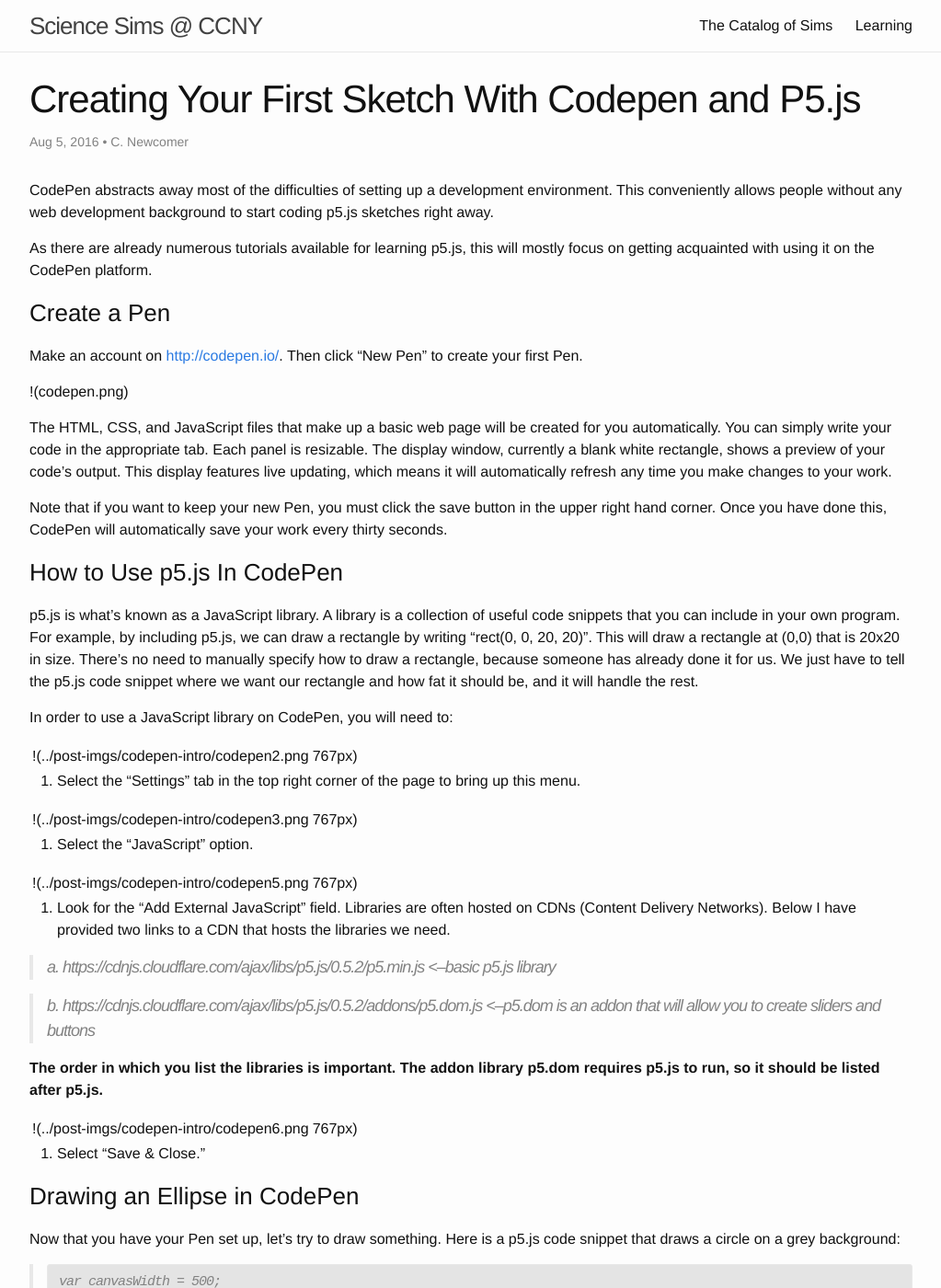
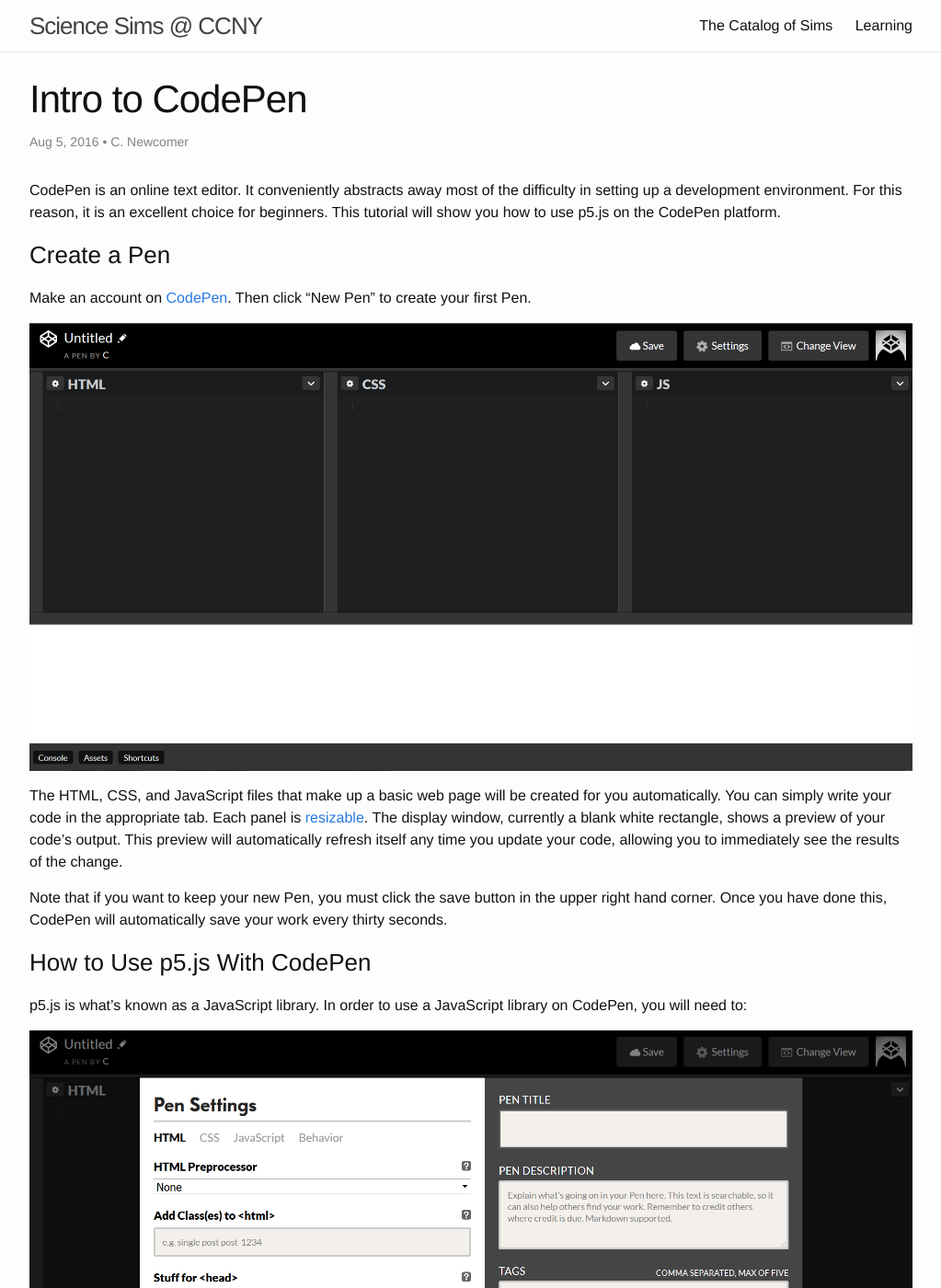
Before and after one commit to ccny-physics-sims/ccny-physics-sims.github.io, a Jekyll site: the page built from _tutorials/2016-08-05-intro-to-codepen.md, in a window 1280 px wide and 1400 px high. Shown: the whole window at 92% size, without its empty margins (128-1151 px from the left). Built offline with Jekyll 4.4.1, drawn with Linux system fonts in a browser that asks for light colours; some of the changed text lies outside the part shown.

Commit message:
added codepen tutorial

````diff
--- a/_tutorials/2016-08-05-intro-to-codepen.md
+++ b/_tutorials/2016-08-05-intro-to-codepen.md
@@ -1,6 +1,6 @@
 ---
 layout: post
-title:  Creating Your First Sketch With Codepen and P5.js
+title:  Intro to CodePen
 date:   2016-08-05 19:44:45 -0400
 categories: coding
 author: C. Newcomer
@@ -12,55 +12,55 @@
  - codepen
 ---
 
-CodePen abstracts away most of the difficulties of setting up a development environment. This conveniently allows people without any web development background to start coding p5.js sketches right away.
-
-As there are already numerous tutorials available for learning p5.js, this will mostly focus on getting acquainted with using it on the CodePen platform.
+CodePen is an online text editor. It conveniently abstracts away most of the difficulty in setting up a development environment. For this reason, it is an excellent choice for beginners. This tutorial will show you how to use p5.js on the CodePen platform.
 
 
 ### Create a Pen
 
-Make an account on [http://codepen.io/](CodePen). Then click "New Pen" to create your first Pen.
+Make an account on <A HREF="http://codepen.io/">CodePen</a>. Then click "New Pen" to create your first Pen.
 
-!(codepen.png)
+<img src = "../post-imgs/codepen-intro/codepen1.png">
 
-The HTML, CSS, and JavaScript files that make up a basic web page will be created for you automatically. You can simply write your code in the appropriate tab. Each panel is resizable. The display window, currently a blank white rectangle, shows a preview of your code's output. This display features live updating, which means it will automatically refresh any time you make changes to your work.
+The HTML, CSS, and JavaScript files that make up a basic web page will be created for you automatically. You can simply write your code in the appropriate tab. Each panel is <a href= "https://blog.codepen.io/documentation/editor/full-screen-editing/">resizable</a>. The display window, currently a blank white rectangle, shows a preview of your code's output. This preview will automatically refresh itself any time you update your code, allowing you to immediately see the results of the change.
 
 Note that if you want to keep your new Pen, you must click the save button in the upper right hand corner. Once you have done this, CodePen will automatically save your work every thirty seconds.
 
-### How to Use p5.js In CodePen
+### How to Use p5.js With CodePen
 
-p5.js is what's known as a JavaScript library. A library is a collection of useful code snippets that you can include in your own program. For example, by including p5.js, we can draw a rectangle by writing "rect(0, 0, 20, 20)". This will draw a rectangle at (0,0) that is 20x20 in size. There's no need to manually specify how to draw a rectangle, because someone has already done it for us. We just have to tell the p5.js code snippet where we want our rectangle and how fat it should be, and it will handle the rest.
+p5.js is what's known as a JavaScript library. <!---A library is a collection of useful code snippets that you can include in your own program. For example, by including p5.js, we can draw a rectangle by writing ```rect(0, 0, 20, 20)```. This will draw a rectangle at (0,0) that is 20x20 in size. There's no need to manually specify how to draw a rectangle, because someone has already done it for us. We just have to tell the p5.js code snippet where we want our rectangle and how fat it should be, and it will handle the rest. ---> In order to use a JavaScript library on CodePen, you will need to:
 
-In order to use a JavaScript library on CodePen, you will need to:
-
-!(../post-imgs/codepen-intro/codepen2.png|767px)
+<img src = "../post-imgs/codepen-intro/codepen2.png">
 
 1. Select the "Settings" tab in the top right corner of the page to bring up this menu.
 
-!(../post-imgs/codepen-intro/codepen3.png|767px)
+ <img src = "../post-imgs/codepen-intro/codepen3.png">
+<ol start="2">
+  <li>Select the "JavaScript" option. </li></ol>
 
-2. Select the "JavaScript" option.
+ <img src = "../post-imgs/codepen-intro/codepen5.png">
 
-!(../post-imgs/codepen-intro/codepen5.png|767px)
+<ol start="3">
+  <li>Look for the "Add External JavaScript" field. Libraries are often hosted on CDNs (Content Delivery Networks). Below I have provided two links to a CDN that hosts the libraries we need. </li></ol>
+<ul>
+ <li><pre>https://cdnjs.cloudflare.com/ajax/libs/p5.js/0.5.2/p5.min.js </pre></li>
 
-3. Look for the "Add External JavaScript" field. Libraries are often hosted on CDNs (Content Delivery Networks). Below I have provided two links to a CDN that hosts the libraries we need.
+ <li>
+ <pre>https://cdnjs.cloudflare.com/ajax/libs/p5.js/0.5.2/addons/p5.dom.js   </pre></li></ul>
 
-> a.  https://cdnjs.cloudflare.com/ajax/libs/p5.js/0.5.2/p5.min.js <--basic p5.js library
+ P5.min.js is a compressed version of the basic p5.js library. P5.dom.js is an addon that will allow you to create sliders and buttons.
 
-> b.  https://cdnjs.cloudflare.com/ajax/libs/p5.js/0.5.2/addons/p5.dom.js <--p5.dom is an addon that will allow you to create sliders and buttons
+**The order in which you list the libraries is important. The addon library p5.dom requires p5.js to run, so it must be loaded after p5.js.**
 
-**The order in which you list the libraries is important. The addon library p5.dom requires p5.js to run, so it should be listed after p5.js.**
+<img src = "../post-imgs/codepen-intro/codepen6.png">
 
-!(../post-imgs/codepen-intro/codepen6.png|767px)
-
-4. Select "Save & Close."
+<ol start="4">
+  <li>Select "Save & Close."</li></ol>
 
 ### Drawing an Ellipse in CodePen
 
 Now that you have your Pen set up, let's try to draw something. Here is a p5.js code snippet that draws a circle on a grey background:
 
-<blockquote>
-<pre>
+```
 var canvasWidth = 500;
 var canvasHeight = 500;
 
@@ -73,38 +73,37 @@
   // Draw a circle in the middle of the canvas
   ellipse(canvasWidth/2, canvasHeight/2, 100,100);
 }
-</pre>
-</blockquote>
+```
 
-Copy this snippet into the tab that says "JavaScript." (Don't worry about the HTML and CSS tabs--they're ok on their own.)
+Copy this snippet into the tab that says "JavaScript." <!---(Don't worry about the HTML and CSS tabs--they're ok on their own.) --->
 
-!(../post-imgs/codepen-intro/codepen8.png|767px)
+<img src = "../post-imgs/codepen-intro/codepen8.png">
 
 Oh, we've got a sketch! But, it's kind of hard to see. We could scroll and squint, or resize the window panels, but it's easier to be lazy.
 
-!(../post-imgs/codepen-intro/codepen9.png|767px)
+<img src = "../post-imgs/codepen-intro/codepen9.png">
 
 Click the "Change View" tab.
 
-!(../post-imgs/codepen-intro/codepen11.png|767px)
+<img src = "../post-imgs/codepen-intro/codepen11.png">
 
 Here at the bottom we can select from multiple docking configurations for the code editor panels. Let's select the left one.
 
-!(../post-imgs/codepen-intro/codepen12.png|767px)
+<img src = "../post-imgs/codepen-intro/codepen12.png">
 
 It's much easier to see this particular sketch, now! But, what if we want to preview it full screen?
 
-!(../post-imgs/codepen-intro/codepen14.png|767px)
+<img src = "../post-imgs/codepen-intro/codepen14.png" style="max-height:500px;">
 
-Going back to our "Change View" mode, we see we have several other options. Select Debug Mode.
+Going back to our Change View menu, we see we have several other options. Select "Debug Mode."
 
-!(../post-imgs/codepen-intro/codepen15.png|767px)
+<img src = "../post-imgs/codepen-intro/codepen15.png" >
 
 Now we can see our Pen as it will look in the browser.
 
-<b>As a free user, Debug Mode will only be visible to you. You will need to link others to Full Page mode (also available from the "Change View" menu).</b>
+<b>As a free user, Debug Mode will only be visible to you. You will need to link others to either Full Page mode (also available from the Change View menu) or the default Editor View.</b>
 
-!(../post-imgs/codepen-intro/codepen16.png|767px)
+<img src = "../post-imgs/codepen-intro/codepen16.png">
 
 This is our sketch as seen in Full Page Mode. It has a small CodePen banner but otherwise looks very similar to Debug Mode.
 
@@ -113,15 +112,15 @@
 Nice as CodePen is, we'll want to put our sketches up on our own site eventually. How can we rescue them? The export function!
 
 
-!(../post-imgs/codepen-intro/codepen17.png|767px)
+<img src = "../post-imgs/codepen-intro/codepen17.png">
 
 Look down at the bottom right corner.
 
-!(../post-imgs/codepen-intro/codepen18.png|767px)
+<img src = "../post-imgs/codepen-intro/codepen18.png">
 
 Click "Export .zip."
 
-!(../post-imgs/codepen-intro/codepen19.png|767px)
+<img src = "../post-imgs/codepen-intro/codepen19.png">
 
 Unzip the archive, then double-click "index.html." You should see your ellipse displayed in your browser.
 
@@ -129,27 +128,27 @@
 
 ### Troubleshooting Using Your Browser
 
-Your browser contains something called a console. (If you've programmed before, this is the browser's equivalent of the command line or terminal.) Errors and warnings that occur on a web page will be logged here, but it's hidden by default. Windows users can view it on Chrome by pressing Ctrl-Shift-J, or  Ctrl-Shift-I on Firefox. For Mac users, see [https://www.wickedlysmart.com/hfjsconsole/ this]. For anything else, google "keyboard shortcut for [your browser here] console [your operating system]."
+Your browser contains something called a console. (If you've programmed before, this is the browser version of a command line or terminal.) Errors and warnings that occur on a web page will be logged here, but it's hidden by default. Windows users can view it on Chrome by pressing Ctrl-Shift-J, or by  Ctrl-Shift-I and selecting the JS tab on Firefox. For Mac users, see <A href="https://www.wickedlysmart.com/hfjsconsole/">here</a>. For anything else, google "keyboard shortcut for [your browser here] console [your operating system]."
 
-!(../post-imgs/codepen-intro/codepen20.png|767px)
+<img src = "../post-imgs/codepen-intro/codepen20.png">
 
-Say we are very bad at typing and accidentally mangled the spelling of "ellipse."
+Suppose we have accidentally mangled the spelling of the p5.js function "ellipse."
 
-!(../post-imgs/codepen-intro/codepen21.jpg|767px)
+<img src = "../post-imgs/codepen-intro/codepen21.jpg">
 
-The console will usually give us some idea of what is happening. If you click the triangle to the left of "Uncaught ReferenceError," it will expand to reveal even more information. Googling various bits of information from here will usually help figure out where you've gone astray. In this case, we don't need to google--"elipse is not defined" should call attention to the fact that we've drastically misspelled it.
+Why is there no circle? The console will usually give us some idea of what went wrong. If you click the triangle to the left of "Uncaught ReferenceError," it will expand to reveal even more information. "Elipse is not defined" should call our attention to the fact that we've made a typo. More mysterious error messages can usually be resolved by performing a Google search containing it in the search query.
 
-<b>You may have noticed there's a "Console" setting on the lower left side of the CodePen window. This is a simulated console and it is extremely buggy. Avoid using it. The real console is much more trustworthy and just as easy to use. </b>
+<b>You may have noticed there's a "Console" setting on the lower left side of the CodePen window. This is a simulated console and it can be sort of buggy. I would avoid using it. The real console is much more trustworthy and just as easy to use. </b>
 
 ### Troubleshooting Using CodePen
 
 CodePen's text editor has a built in error detector. It won't catch everything, but it'll catch some things.
 
-!(../post-imgs/codepen-intro/codepen22.png|767px)
+<img src = "../post-imgs/codepen-intro/codepen22.png">
 
 Sometimes a red circle or triangle will appear. Click it and it will give you a hint as to what went wrong.
 
-!(../post-imgs/codepen-intro/codepen23.png|767px)
+<img src = "../post-imgs/codepen-intro/codepen23.png">
 
 Sometimes this can be rather vague. In this case, the trouble is that ellipse takes four inputs, but has only been provided with one. The input ended unexpectedly early because it was not given the other three.
 
@@ -157,18 +156,18 @@
 
 CodePen will do its best to indent your code for you as you go, but sometimes a little manual repair is needed.
 
-!(../post-imgs/codepen-intro/codepen24.png|767px)
+<img src = "../post-imgs/codepen-intro/codepen24.png">
 
-Assume we had a late night coding session, and our code now looks a bit messy in the harshness of the morning light.
+This code is functional, but a little untidy. Let's fix that.
 
-!(../post-imgs/codepen-intro/codepen25.png|767px)
+<img src = "../post-imgs/codepen-intro/codepen25.png">
 
 Click the top right menu arrow, and select "Tidy JS" from the dropdown menu.
 
-!(../post-imgs/codepen-intro/codepen26.png|767px)
+<img src = "../post-imgs/codepen-intro/codepen26.png">
 
 Ta-da!
 
 ### Summary
 
-CodePen's excellent for quickly prototyping small projects or trying out new techniques. It also makes it really easy to send something to a friend or coworker--it's already online, so all you have to do is send them the link!
+CodePen's excellent for quickly prototyping small projects or trying out new techniques. It also makes it easy to share something with a friend or coworker--since it's already online, all you have to do is send them the link!
````
Also changed, not shown: _tutorials/codepen.png (deleted).
